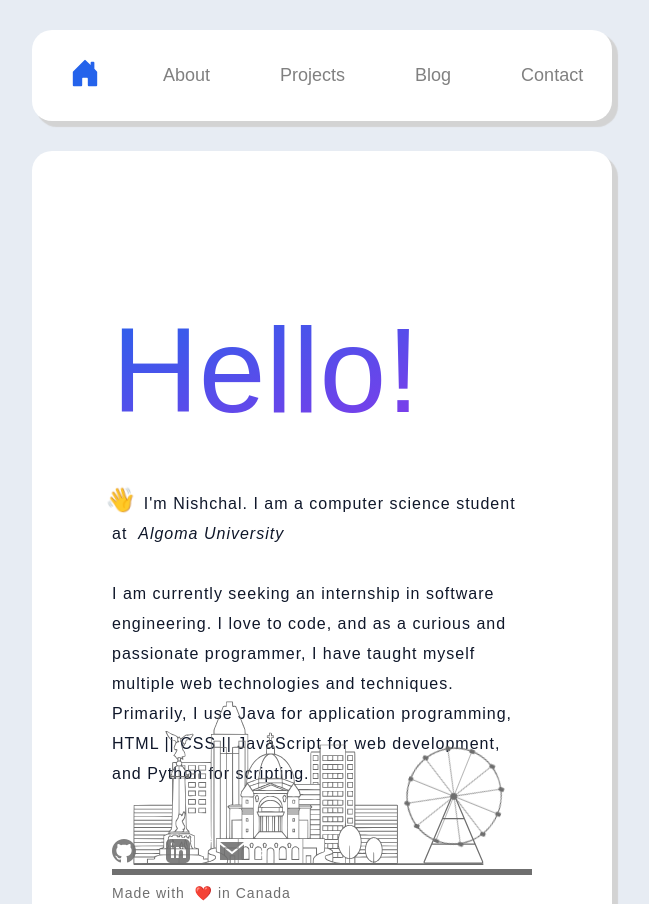
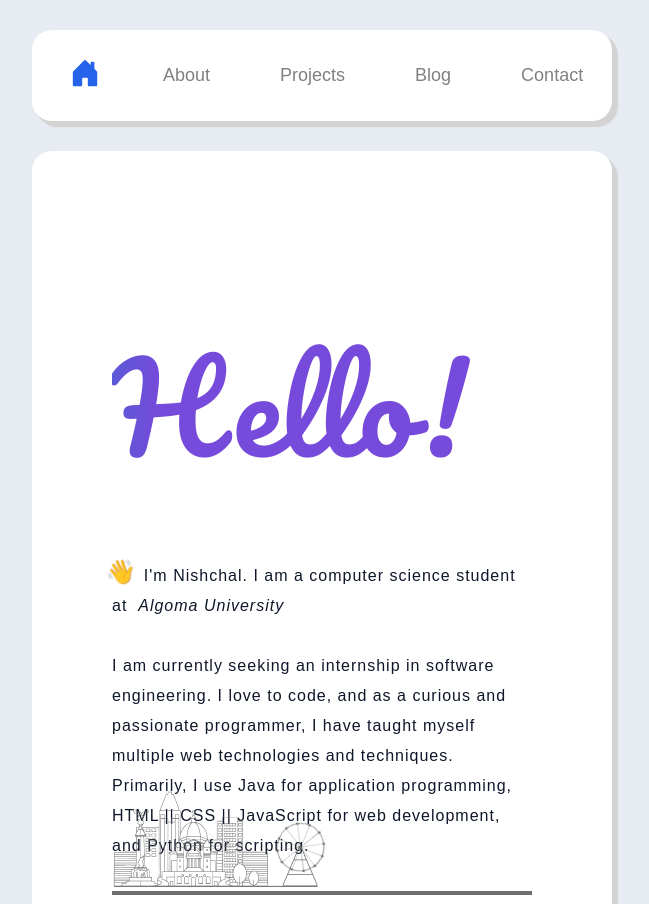
Before and after one commit to nish00/nishchaljatwani, a React (Create React App) app: page /#/ in a window 1280 px wide. Shown: the top 904 px of the page, without its empty margins (318-967 px from the left). Built offline with nearby package versions, Linux system fonts and the light colour scheme.

Commit message:
chore:modify hello text

```diff
--- a/package.json
+++ b/package.json
@@ -6,6 +6,7 @@
   "keywords": [],
   "main": "src/index.js",
   "dependencies": {
+    "@fontsource/pacifico": "^4.5.9",
     "@fontsource/roboto": "^4.5.8",
     "loader-utils": "3.2.1",
     "react": "18.2.0",
--- a/src/components/RightInfoContainer.js
+++ b/src/components/RightInfoContainer.js
@@ -1,6 +1,7 @@
 import GitHub from "../icons/GitHub";
 import Email from "../icons/Email";
 import Linkedin from "../icons/LinkedIn";
+import "@fontsource/pacifico";
 
 export default function RightInfoContainer() {
     return (
--- a/src/components/VectorGraphics.js
+++ b/src/components/VectorGraphics.js
@@ -11,9 +11,9 @@ export default function VectorGraphics() {
                     <FerrisWheel/>
             </div>
             <div className="bottom-rectangle"></div>
-            <div className="bottom-text">Made with &nbsp;<span role="img" aria-label="love" className ="heart-beat">
+            <div className="bottom-text">Made with <span role="img" aria-label="love" className ="heart-beat">
               ❤️
-            </span>{" "} in Canada</div>
+            </span>{" "} in Canada 🇨🇦</div>
           </div>
     )
 }
--- a/src/styles.css
+++ b/src/styles.css
@@ -95,20 +95,35 @@ body {
 
 /* right box HELLO text */
 .rightBox-hello-text {
-  background-image: linear-gradient(to bottom right, var(--tw-gradient-stops));
-  --tw-gradient-from: #2563eb;
-  --tw-gradient-to: #9333ea;
-  --tw-gradient-stops: var(--tw-gradient-from), var(--tw-gradient-to);
-  -webkit-box-decoration-break: clone;
-  box-decoration-break: clone;
-  -webkit-background-clip: text;
+  font-size: 120px;
+  font-family: "Pacifico", sans-serif;
+  font-weight: 500;
+  letter-spacing: 0.2px;
+  color:#3c3c3c;
+  font-weight: lighter;
+
+  background: linear-gradient(
+    to right,
+    #7953cd 20%,
+    #00affa 30%,
+    #0190cd 70%,
+    #764ada 80%
+  );
   -webkit-background-clip: text;
   background-clip: text;
-  color: transparent;
-  font-size: 120px;
-  font-family: "Poppins", sans-serif;
-  font-weight: 500;
-  letter-spacing: 0.2px;
+  -webkit-text-fill-color: transparent;
+  background-size: 500% auto;
+  animation: textShine 5s ease-in-out infinite alternate;
+}
+
+/* hello text animation */
+@keyframes textShine {
+  0% {
+    background-position: 0% 50%;
+  }
+  100% {
+    background-position: 100% 50%;
+  }
 }
 
 /* right box text information wrapper */
@@ -163,7 +178,7 @@ body {
 /* main vector rectangle box */
 .vector-bottom-bar {
   position:absolute;
-  bottom:50px;
+  bottom:30px;
   width:100%;
 }
 
@@ -174,10 +189,13 @@ body {
   position:relative;
 }
 
+/* silhouette */
+
+
 /* main rectangle line bottom */
 .bottom-rectangle {
   width:auto;
-  height: 6px;
+  height: 4px;
   background-color:#6f6f6f ;
   margin-left: 80px;
   margin-right: 80px;
@@ -186,8 +204,8 @@ body {
 /* ferris wheel */
 #ferris-wheel {
   position:absolute;
-  left:371px;
-  top:47px;
+  left:242.25px;
+  top:31.25px;
   animation-name: spin;
   animation-duration: 18000ms;
   animation-iteration-count: infinite;
--- a/src/vector-graphics/FerrisWheel.js
+++ b/src/vector-graphics/FerrisWheel.js
@@ -1,7 +1,7 @@
 export default function FerrisWheel() {
     return (
         <div id="ferris-wheel">
-            <svg width="100" height="99" viewBox="0 0 127 126" fill="none" xmlns="http://www.w3.org/2000/svg">
+            <svg width="50" height="49" viewBox="0 0 127 126" fill="none" xmlns="http://www.w3.org/2000/svg">
                 <path d="M68.5684 64.3356C68.5684 66.7628 66.6 68.7312 64.1728 68.7312C61.7456 68.7312 59.7772 66.7628 59.7772 64.3356C59.7772 61.9084 61.7456 59.94 64.1728 59.94C66.6 59.9252 68.5684 61.8936 68.5684 64.3356Z" fill="#6E6E6E"/>
                 <path d="M63.8028 63.5512H124.956V64.3208H63.8028V63.5512Z" fill="#6E6E6E"/>
                 <path d="M2.64921 63.5512H63.8028V64.3208H2.64921V63.5512Z" fill="#6E6E6E"/>
```
Also changed, not shown: src/vector-graphics/Silhouette.js, 1 other file (tests, documents, lock files or other folders).
